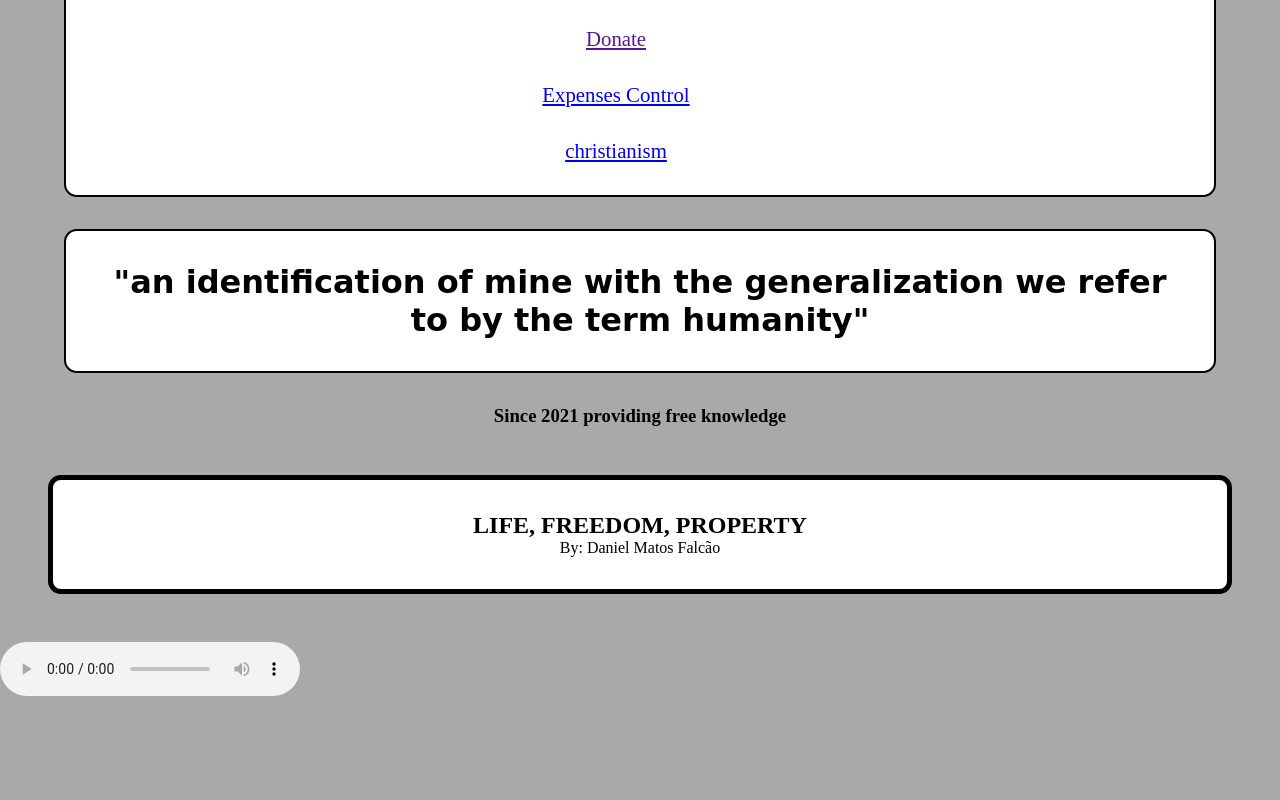
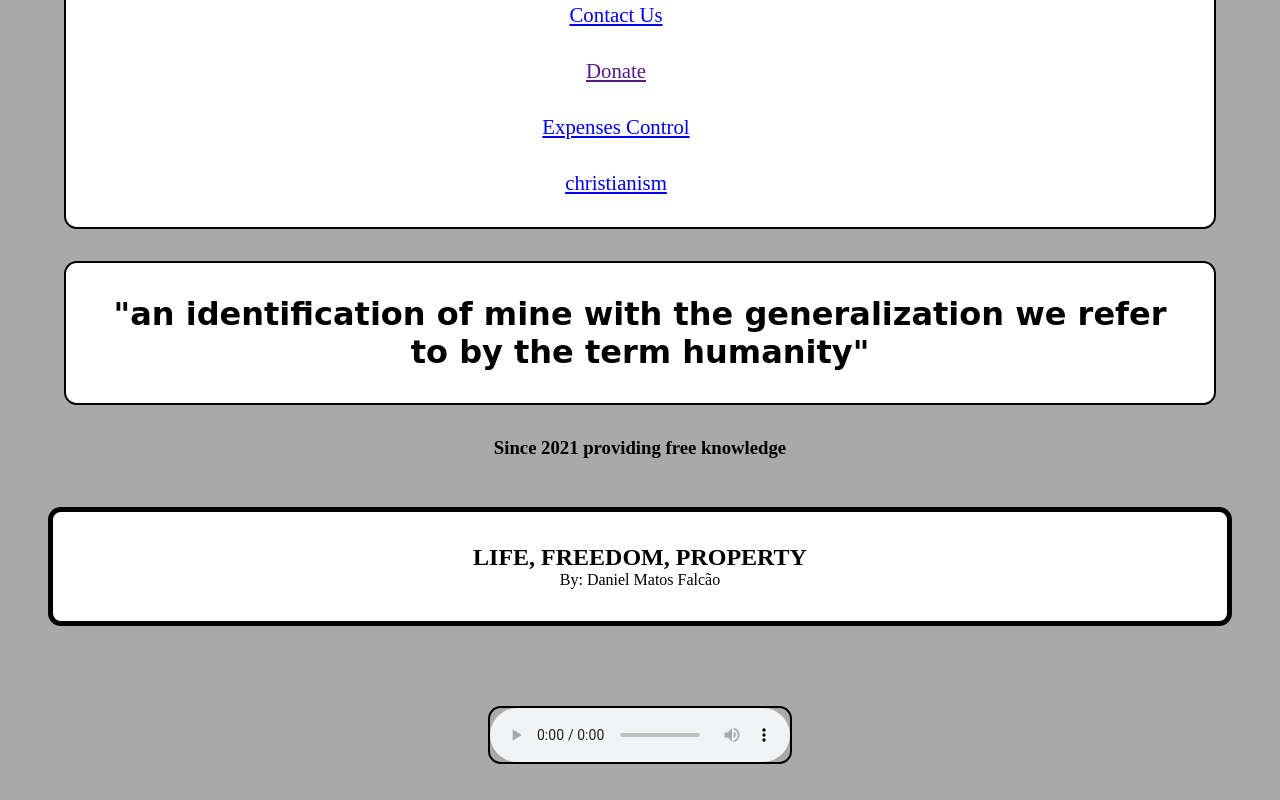
Before and after one commit to batmit/FutureFundation.github.io-1, a plain HTML site: page index.html in a window 1280 px wide. Shown: the part 439-1239 px from the top of the page. Before the commit the page ends 1139 px from the top, so only its background shows below. Drawn offline with Linux system fonts and the light colour scheme; a web font is replaced by a local one.

Commit message:
praise to the lord

```diff
--- a/index.css
+++ b/index.css
@@ -5,6 +5,28 @@
     margin: 2rem;
 
 
+}
+
+audio {
+
+
+    text-align: center;
+    align-items: center;
+    justify-content: center;
+    margin: 2rem;
+    border: black 2px solid;
+    border-radius: 0.8rem;
+
+}
+
+#audio{
+
+    align-items: center;
+    justify-content: center;
+    box-sizing: border-box;
+
+    padding: auto;
+    text-align: center;
 }
 
 body{
@@ -39,6 +61,7 @@ header{
 
     background-color: white;
 
+    padding: 1rem;
 
 }
 
--- a/index.html
+++ b/index.html
@@ -75,11 +75,19 @@
 
         </footer>
 
-        <audio controls>
+        <div id="audio">
 
-            <source src="./2001-01-0720-praise-to-the-lord-the-almighty-instrumental-192k-eng.mp3" type="audio/mp3">
+            <audio controls autoplay>
 
-        </audio>
+                <source src="/menu/articles/cristianism/2001-01-0720-praise-to-the-lord-the-almighty-instrumental-192k-eng.mp3" type="audio/mp3">
+
+            </audio>
+
+
+
+        </div>
+
+
 
     </main>
 </body>
```
Also changed, not shown: menu/indications.html (+14 -1 lines).
